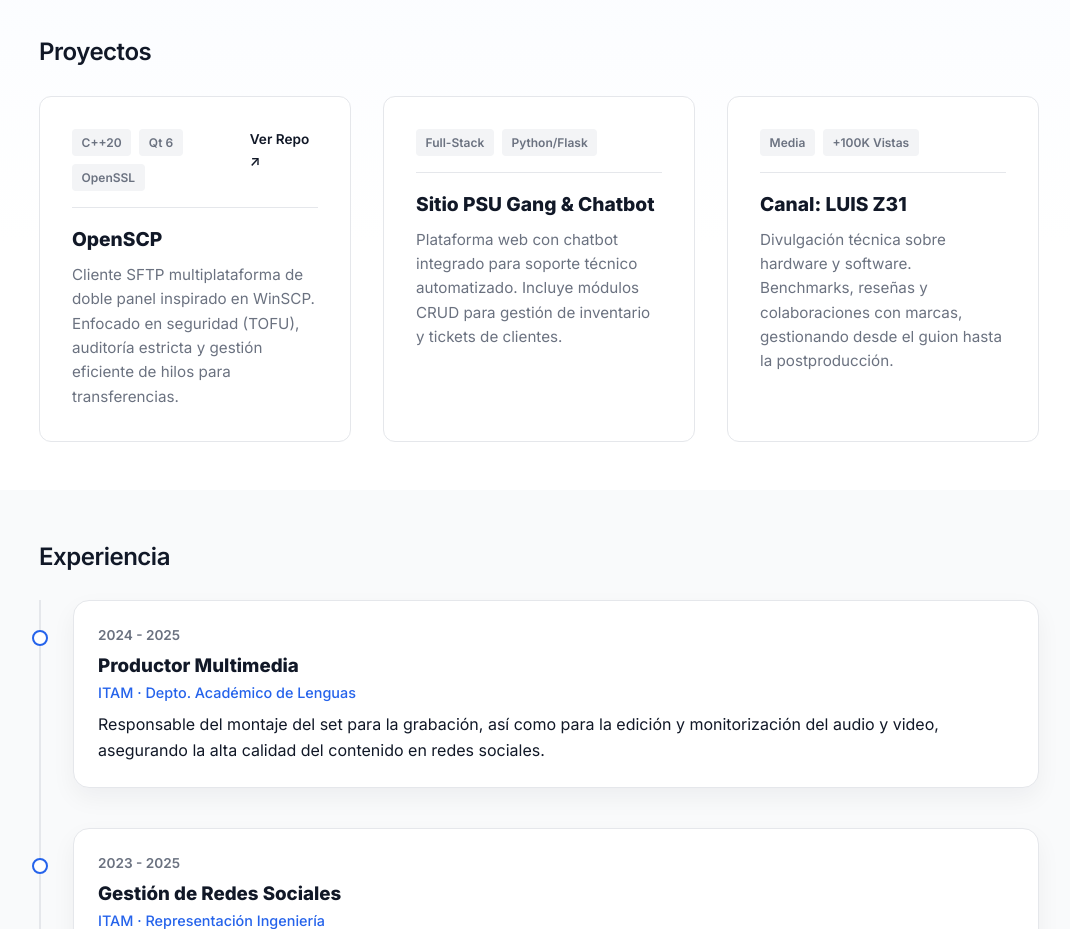
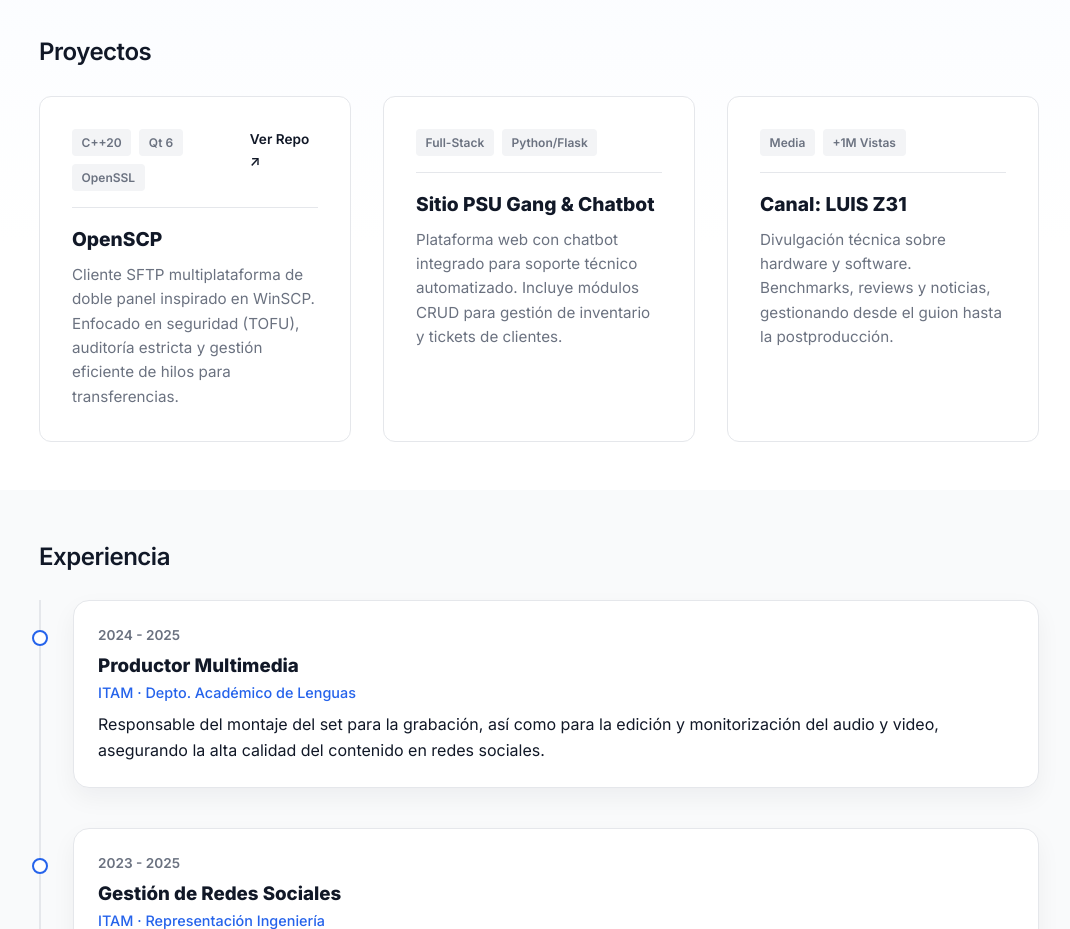
Before and after one commit to luiscuellar31/luiscuellar31.github.io, a plain HTML site: page index.html in a window 1280 px wide. Shown: the part 880-1809 px from the top of the page, without its empty margins (101-1171 px from the left). Drawn offline with Linux system fonts and the light colour scheme.

Commit message:
docs(html): errores menores.

```diff
--- a/index.html
+++ b/index.html
@@ -81,11 +81,11 @@
                         <div class="card__top">
                             <div class="card__tags">
                                 <span class="tag">Media</span>
-                                <span class="tag">+100K Vistas</span>
+                                <span class="tag">+1M Vistas</span>
                             </div>
                         </div>
                         <h3>Canal: LUIS Z31</h3>
-                        <p>Divulgación técnica sobre hardware y software. Benchmarks, reseñas y colaboraciones con marcas, gestionando desde el guion hasta la postproducción.</p>
+                        <p>Divulgación técnica sobre hardware y software. Benchmarks, reviews y noticias, gestionando desde el guion hasta la postproducción.</p>
                     </article>
                 </div>
             </div>
```
